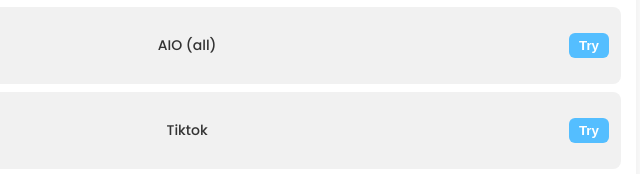
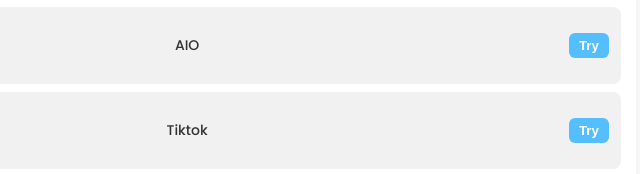
Before and after one commit to Zarukabot/zaruka-restapi, a website: page index.html in a window 1280 px wide. Shown: the part 452-626 px from the top of the page, 454-1094 px from the left. Drawn offline with Linux system fonts and the light colour scheme.

Commit message:
Update index.html

```diff
--- a/index.html
+++ b/index.html
@@ -41,7 +41,7 @@
 </div>
 </div>
 
-<!-- ===================== ORDERKUOTA GATEWAY ===================== -->
+<!-- ===================== Orderkuota Gateway ===================== -->
 <div class="card">
 <div class="title">Orderkuota Gateway</div>
 <div class="endpoints">
@@ -56,10 +56,10 @@
 </div>
 </div>
 
-<!-- ===================== DOWNLOADER ===================== -->
+<!-- ===================== Downloader ===================== -->
 <div class="card">
 <div class="title">Downloader</div>
-<div class="endpoints"><p class="method">GET</p><p class="name">AIO (all)</p><button data-url="/api/download/aiodl?url=">Try</button></div>
+<div class="endpoints"><p class="method">GET</p><p class="name">AIO</p><button data-url="/api/download/aiodl?url=">Try</button></div>
 <div class="endpoints"><p class="method">GET</p><p class="name">Tiktok</p><button data-url="/api/download/tiktokdl?url=">Try</button></div>
 <div class="endpoints"><p class="method">GET</p><p class="name">Facebook</p><button data-url="/api/download/fbdl?url=">Try</button></div>
 <div class="endpoints"><p class="method">GET</p><p class="name">Instagram</p><button data-url="/api/download/igdl?url=">Try</button></div>
@@ -85,7 +85,7 @@
 <div class="endpoints"><p class="method">GET</p><p class="name">Gemini</p><button data-url="/api/ai/gemini?text=">Try</button></div>
 </div>
 
-<!-- ===================== TOOLS ===================== -->
+<!-- ===================== Tools ===================== -->
 <div class="card">
 <div class="title">Tools</div>
 <div class="endpoints"><p class="method">GET</p><p class="name">OCR</p><button data-url="/api/tools/ocr?url=">Try</button></div>
@@ -95,7 +95,7 @@
 <div class="endpoints"><p class="method">GET</p><p class="name">QR Code</p><button data-url="/api/tools/qrcode?text=">Try</button></div>
 </div>
 
-<!-- ===================== SEARCH ===================== -->
+<!-- ===================== Search ===================== -->
 <div class="card">
 <div class="title">Search</div>
 <div class="endpoints"><p class="method">GET</p><p class="name">Google</p><button data-url="/api/search/google?q=">Try</button></div>
@@ -103,7 +103,7 @@
 <div class="endpoints"><p class="method">GET</p><p class="name">YouTube</p><button data-url="/api/search/youtube?q=">Try</button></div>
 </div>
 
-<!-- ===================== SOSMED STALK ===================== -->
+<!-- ===================== Sosmed Stalk ===================== -->
 <div class="card">
 <div class="title">Sosmed Stalk</div>
 <div class="endpoints"><p class="method">GET</p><p class="name">Instagram</p><button data-url="/api/stalk/ig?username=">Try</button></div>
@@ -112,14 +112,14 @@
 <div class="endpoints"><p class="method">GET</p><p class="name">Facebook</p><button data-url="/api/stalk/facebook?username=">Try</button></div>
 </div>
 
-<!-- ===================== IMAGE CREATOR ===================== -->
+<!-- ===================== Image Creator ===================== -->
 <div class="card">
 <div class="title">Image Creator</div>
 <div class="endpoints"><p class="method">GET</p><p class="name">Text to Image</p><button data-url="/api/image/texttoimage?text=">Try</button></div>
 <div class="endpoints"><p class="method">GET</p><p class="name">AI Art</p><button data-url="/api/image/aiart?prompt=">Try</button></div>
 </div>
 
-<!-- ===================== PANEL PTERODACTYL ===================== -->
+<!-- ===================== Panel Pterodactyl ===================== -->
 <div class="card">
 <div class="title">Panel Pterodactyl</div>
 <div class="endpoints"><p class="method">GET</p><p class="name">Server Status</p><button data-url="/api/ptero/serverstatus?id=">Try</button></div>
```
